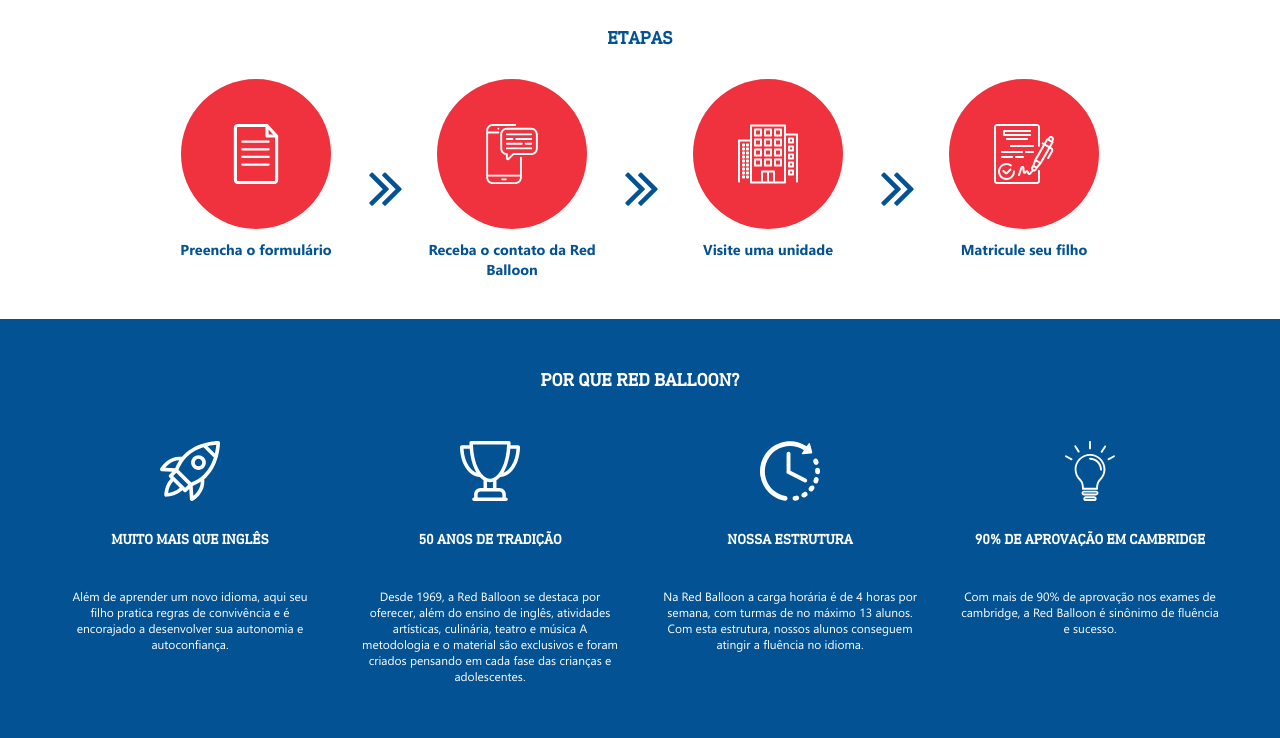
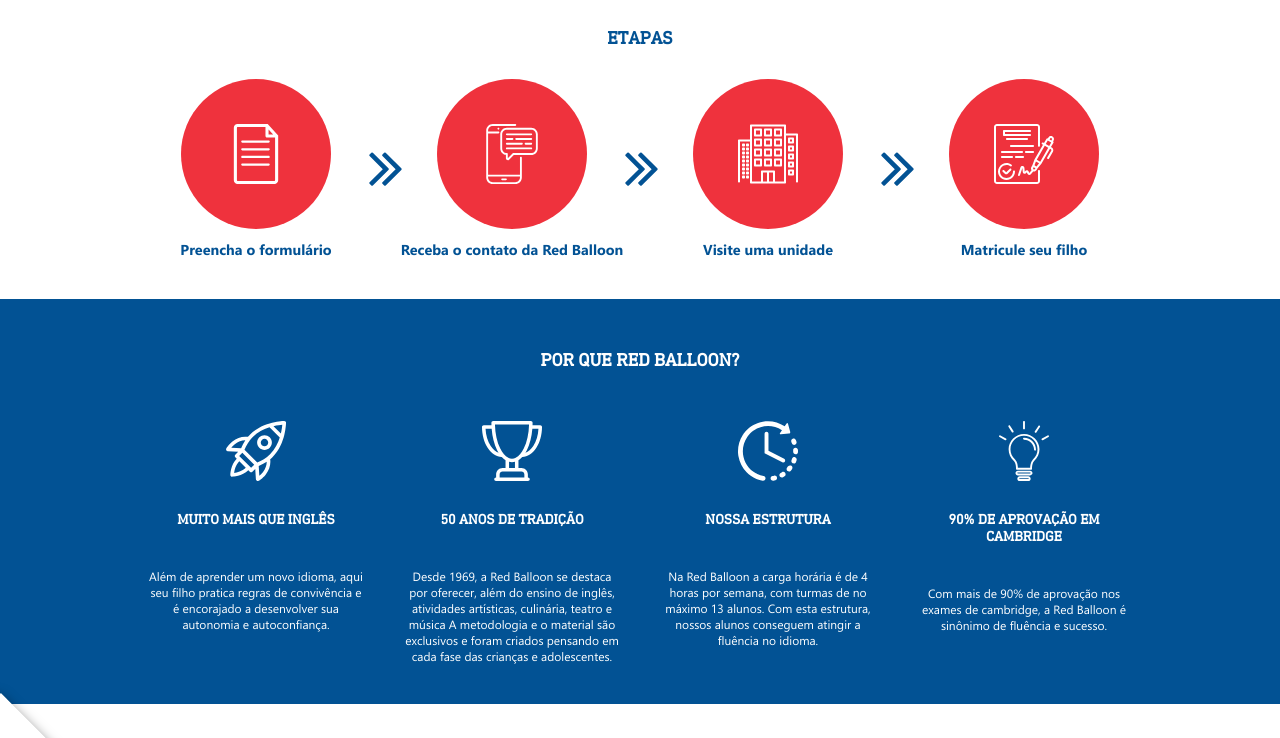
Before and after one commit to maarcospaaulo/treinamento-raccoon, a plain HTML site: page index.html in a window 1280 px wide. Shown: the part 608-1346 px from the top of the page. Drawn offline with nearby package versions, Linux system fonts and the light colour scheme.

Commit message:
alteracao css

```diff
--- a/css/differentials.css
+++ b/css/differentials.css
@@ -1,21 +1,3 @@
-* {
-    margin: 0;
-    box-sizing: border-box;
-}
-
-img {
-    max-width: 100%;
-    height: auto;
-}
-
-svg {
-    display: inline-block;
-    font-size: inherit;
-    height: 1em;
-    overflow: visible;
-    vertical-align: -.125em;
-}
-
 @font-face {
     font-family: "Segoe Regular";
     src: url(../fonts/segoeui.ttf);
@@ -32,13 +14,16 @@
     src: url(../fonts/DINNextSlabRegular.ttf);
 }
 
-.differentials {
-    width: 100%;
-    height: 350px;
+.container {
     background-color: #025294;
 }
 
-.differentials h2 {
+.container .differentials {
+    width: 300px;
+    margin: 0 auto;
+}
+
+.container .differentials h2 {
     text-align: center;
     text-transform: uppercase;
     padding-top: 30px;
@@ -47,12 +32,7 @@
     font-family: "Din Next Regular";
 }
 
-.carousel-differentials {
-    width: 300px;
-    margin: 0 auto;
-}
-
-.carousel-differentials h3 {
+.container .differentials .carousel-differentials h3 {
     text-align: center;
     text-transform: uppercase;
     padding-top: 30px;
@@ -61,7 +41,7 @@
     font-family: "Din Next Regular";
 }
 
-.differentials .carousel-differentials svg {
+.container .differentials .carousel-differentials svg {
     height: 5em;
     width: auto;
     display: block;
@@ -69,14 +49,15 @@
     fill: #fff;
 }
 
-.differentials .carousel-differentials p {
+.container .differentials .carousel-differentials p {
     text-align: center;
     color: #fff;
     font-family: "Segoe Regular";
     padding-top: 10px;
+    margin-bottom: 40px;
 }
 
-.differentials .carousel-differentials .next-slide > svg {
+.container .differentials .carousel-differentials .next-slide > svg {
     padding: 10px;
     position: relative;
     float: right;
@@ -90,23 +71,25 @@
 
 @media (min-width: 768px) {
 
-    .differentials {
-        height: 450px;
-    }
-
-    .carousel-differentials {
-        width: 1200px;
+    .container .differentials {
+        min-width: 768px;
         margin: 0 auto;
         text-align: center;
     }
 
-    .differentials h2 {
+    .container .differentials h2 {
         padding-top: 50px;
         padding-bottom: 50px;
         text-align: center;
     }
 
-    .slick-slide {
+    .container .differentials .carousel-differentials .slick-slide {
         padding: 0 20px;
     }
 }
+
+@media (min-width: 1024px) {
+    .container .differentials {
+        min-width: 1024px;
+    }
+}
--- a/index.html
+++ b/index.html
@@ -350,6 +350,7 @@
             </div>
         </div>
 
+        <div class="container">
             <div class="differentials">
                 <h2>Por que Red Balloon?</h2>
                 <div class="carousel-differentials">
@@ -448,6 +449,7 @@
                     </div>
                 </div>
             </div>
+        </div>
     </main>
     <!--FIM MENU -->
     <!-- Inicio Rodapé -->
```
Lines whose indentation alone changed are shown as unchanged.
